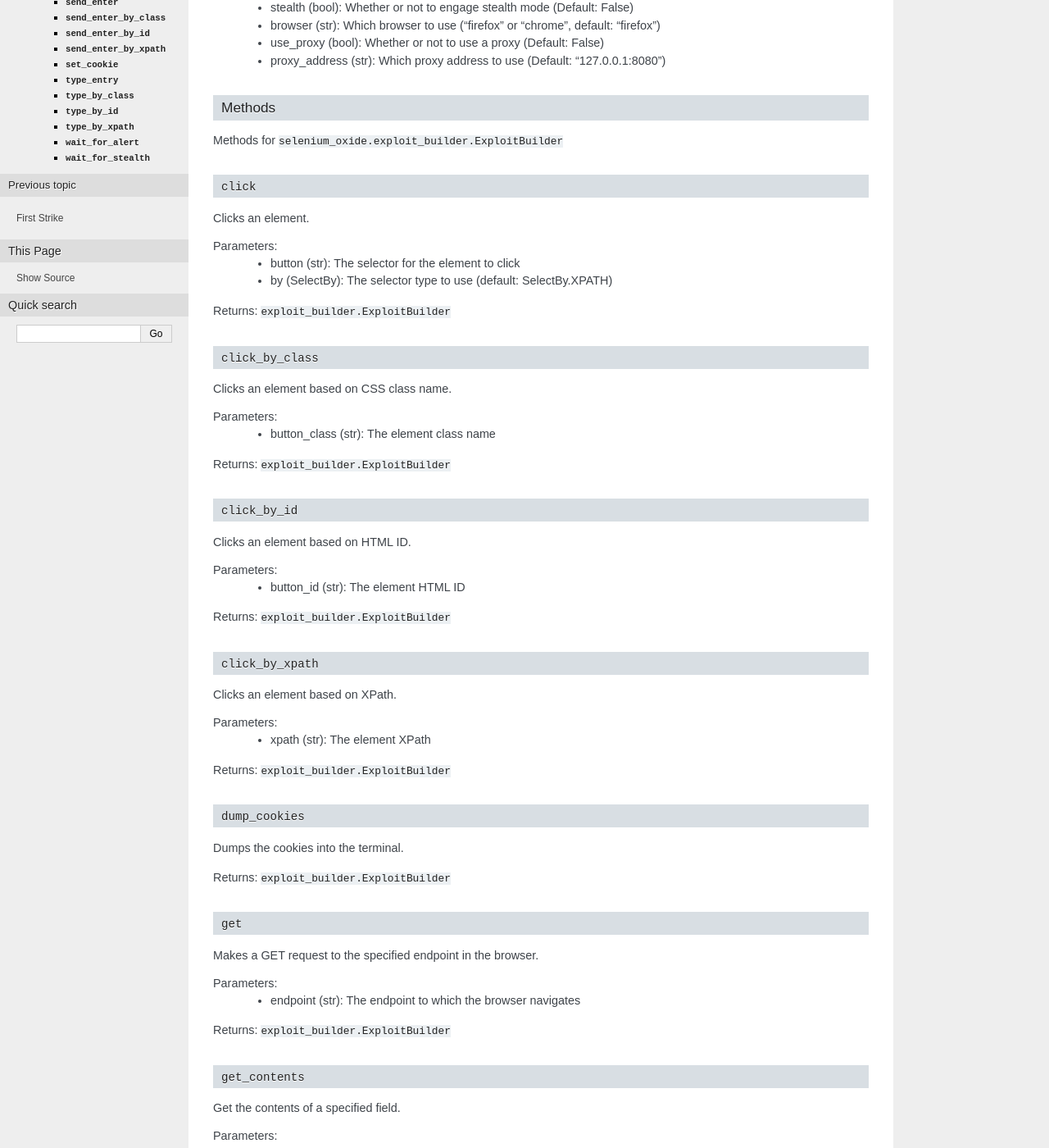
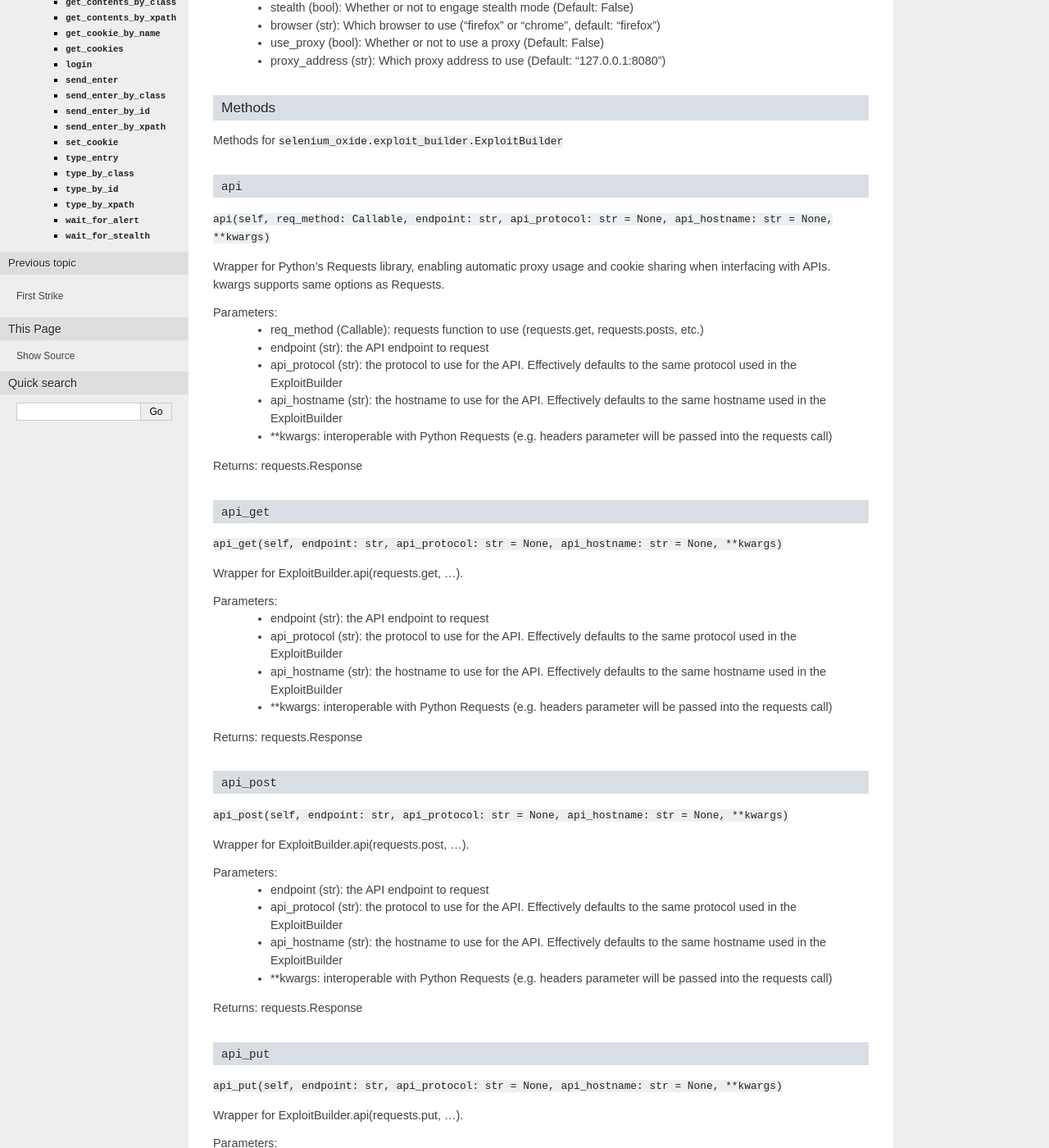
Before and after one commit to ApprenticeofEnder/Selenium-Oxide, a Sphinx documentation site: the page built from docs/source/api.rst, in a window 1280 px wide and 1400 px high, scrolled down 399 px. Shown: the whole window at 82% size. Built offline with Sphinx 7.4.7, drawn with Linux system fonts in a browser that asks for light colours; some of the changed text lies outside the part shown.

Commit message:
updated docs for exploitbuilder

```diff
--- a/docs/source/api.rst
+++ b/docs/source/api.rst
@@ -24,6 +24,83 @@ Methods
 #######
 
 Methods for ``selenium_oxide.exploit_builder.ExploitBuilder``
+
+``api``
+~~~~~~~
+``api(self, req_method: Callable, endpoint: str, api_protocol: str = None, api_hostname: str = None, **kwargs)``
+
+Wrapper for Python's Requests library, enabling automatic proxy usage and cookie sharing when interfacing with APIs.
+kwargs supports same options as Requests.
+
+Parameters:
+    * req_method (Callable): requests function to use (requests.get, requests.posts, etc.)
+    * endpoint (str): the API endpoint to request
+    * api_protocol (str): the protocol to use for the API. Effectively defaults to the same protocol used in the ExploitBuilder
+    * api_hostname (str): the hostname to use for the API. Effectively defaults to the same hostname used in the ExploitBuilder
+    * \*\*kwargs: interoperable with Python Requests (e.g. headers parameter will be passed into the requests call)
+
+Returns:
+requests.Response
+
+``api_get``
+~~~~~~~~~~~
+``api_get(self, endpoint: str, api_protocol: str = None, api_hostname: str = None, **kwargs)``
+
+Wrapper for ExploitBuilder.api(requests.get, ...).
+
+Parameters:
+    * endpoint (str): the API endpoint to request
+    * api_protocol (str): the protocol to use for the API. Effectively defaults to the same protocol used in the ExploitBuilder
+    * api_hostname (str): the hostname to use for the API. Effectively defaults to the same hostname used in the ExploitBuilder
+    * \*\*kwargs: interoperable with Python Requests (e.g. headers parameter will be passed into the requests call)
+
+Returns:
+requests.Response
+
+``api_post``
+~~~~~~~~~~~~
+``api_post(self, endpoint: str, api_protocol: str = None, api_hostname: str = None, **kwargs)``
+
+Wrapper for ExploitBuilder.api(requests.post, ...).
+
+Parameters:
+    * endpoint (str): the API endpoint to request
+    * api_protocol (str): the protocol to use for the API. Effectively defaults to the same protocol used in the ExploitBuilder
+    * api_hostname (str): the hostname to use for the API. Effectively defaults to the same hostname used in the ExploitBuilder
+    * \*\*kwargs: interoperable with Python Requests (e.g. headers parameter will be passed into the requests call)
+
+Returns:
+requests.Response
+
+``api_put``
+~~~~~~~~~~~
+``api_put(self, endpoint: str, api_protocol: str = None, api_hostname: str = None, **kwargs)``
+
+Wrapper for ExploitBuilder.api(requests.put, ...).
+
+Parameters:
+    * endpoint (str): the API endpoint to request
+    * api_protocol (str): the protocol to use for the API. Effectively defaults to the same protocol used in the ExploitBuilder
+    * api_hostname (str): the hostname to use for the API. Effectively defaults to the same hostname used in the ExploitBuilder
+    * \*\*kwargs: interoperable with Python Requests (e.g. headers parameter will be passed into the requests call)
+
+Returns:
+requests.Response
+
+``api_delete``
+~~~~~~~~~~~~~~
+``api_delete(self, endpoint: str, api_protocol: str = None, api_hostname: str = None, **kwargs)``
+
+Wrapper for ExploitBuilder.api(requests.delete, ...).
+
+Parameters:
+    * endpoint (str): the API endpoint to request
+    * api_protocol (str): the protocol to use for the API. Effectively defaults to the same protocol used in the ExploitBuilder
+    * api_hostname (str): the hostname to use for the API. Effectively defaults to the same hostname used in the ExploitBuilder
+    * \*\*kwargs: interoperable with Python Requests (e.g. headers parameter will be passed into the requests call)
+
+Returns:
+requests.Response
 
 ``click``
 ~~~~~~~~~~~~~~~~
```
